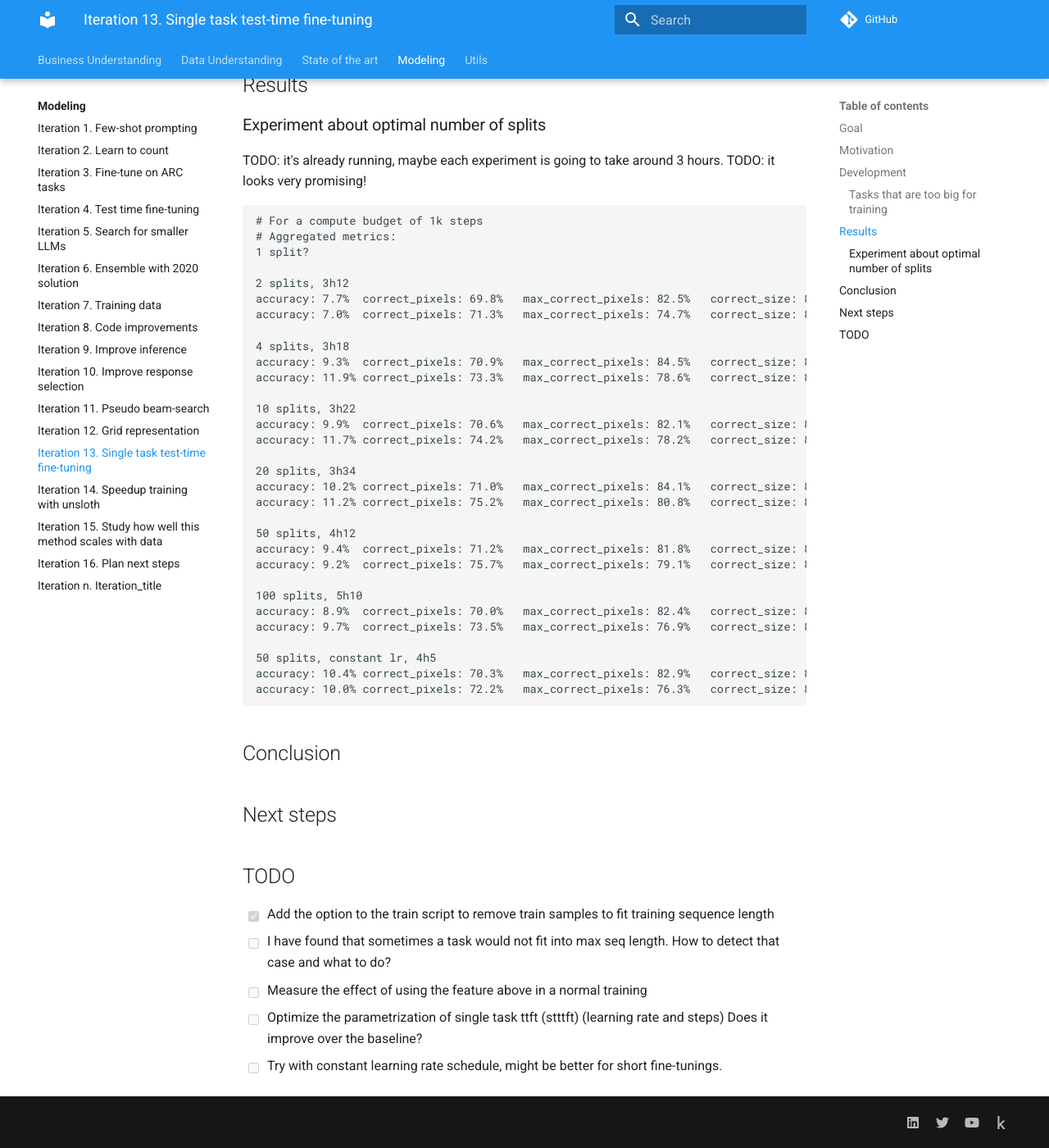
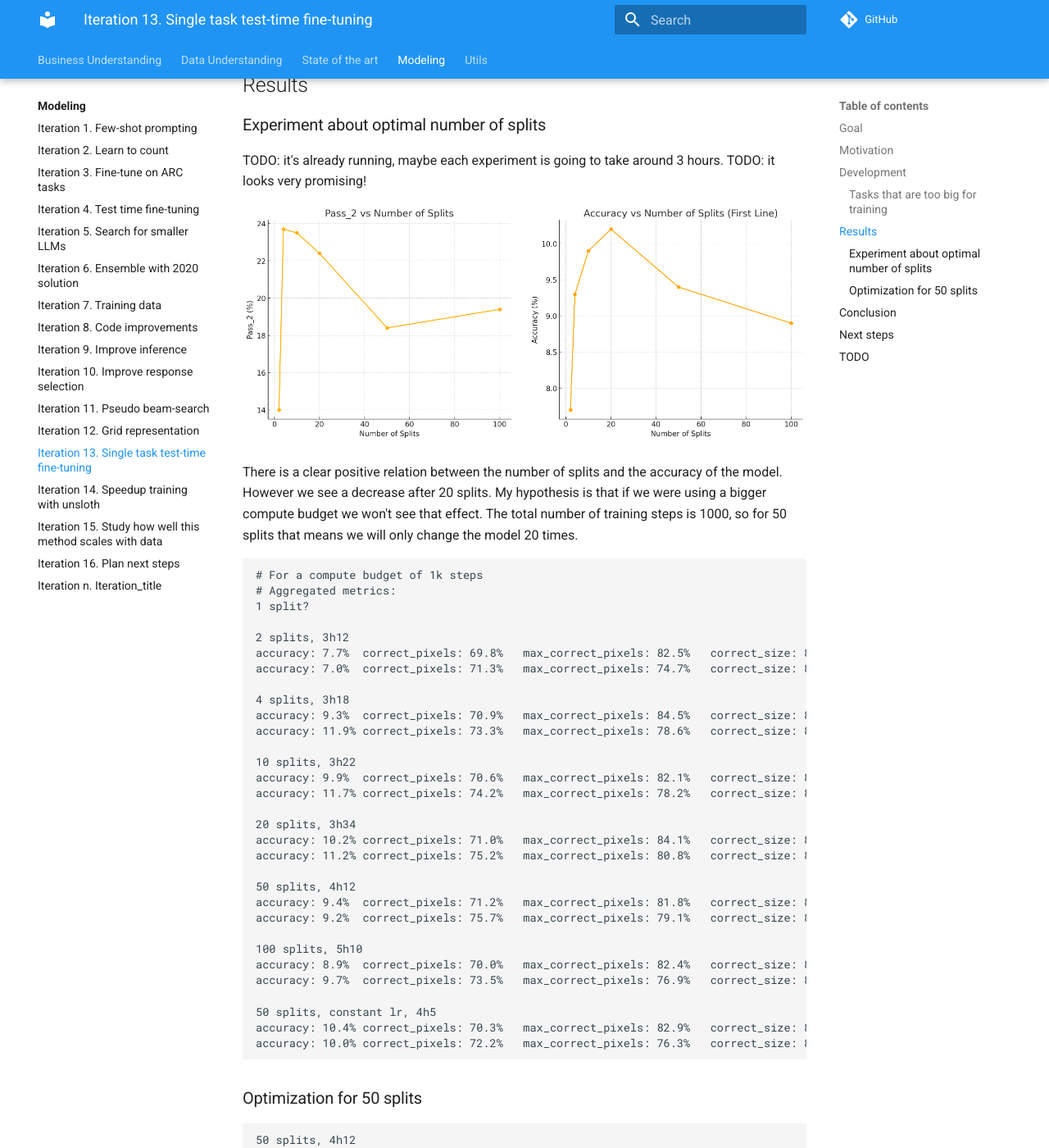
Before and after one commit to zhengjunyao-work/arc24, an MkDocs documentation site: the page built from docs/modeling/Iteration_13_single_task_ttft.md, in a window 1280 px wide and 1400 px high, scrolled down 1656 px. Shown: the whole window at 82% size. Built offline with MkDocs 1.6.1 and Material for MkDocs 9.7.7, drawn with Linux system fonts in a browser that asks for light colours; comment, search, counter and statistics services are not loaded; some of the changed text lies outside the part shown.

Commit message:
documented results

````diff
--- a/docs/modeling/Iteration_13_single_task_ttft.md
+++ b/docs/modeling/Iteration_13_single_task_ttft.md
@@ -63,39 +63,60 @@ No prompt smaller than 4096 tokens for task b9630600
 TODO: it's already running, maybe each experiment is going to take around 3 hours.
 TODO: it looks very promising!
 
+![effect of the number of splits](res/2024-09-02-17-44-54.png)
+
+There is a clear positive relation between the number of splits and the accuracy of the model. However we see a decrease after 20 splits. My hypothesis is that if we were using a bigger compute budget we won't see that effect. The total number of training steps is 1000, so for 50 splits that means we will only change the model 20 times.
+
 ```
 # For a compute budget of 1k steps
 # Aggregated metrics:
 1 split?
 
 2 splits, 3h12
-accuracy: 7.7%	correct_pixels: 69.8%	max_correct_pixels: 82.5%	correct_size: 84.4%	any_correct_size: 87.0%	pass_n: 25.5%	unanswered: 3.0%
-accuracy: 7.0%	correct_pixels: 71.3%	max_correct_pixels: 74.7%	correct_size: 85.0%	any_correct_size: 86.0%	pass_n: 14.0%	unanswered: 1.0%
+accuracy: 7.7%	correct_pixels: 69.8%	max_correct_pixels: 82.5%	correct_size: 84.4%	any_correct_size: 87.0%	pass_64: 25.5%	unanswered: 3.0%
+accuracy: 7.0%	correct_pixels: 71.3%	max_correct_pixels: 74.7%	correct_size: 85.0%	any_correct_size: 86.0%	pass_2: 14.0%	unanswered: 1.0%
 
 4 splits, 3h18
-accuracy: 9.3%	correct_pixels: 70.9%	max_correct_pixels: 84.5%	correct_size: 84.7%	any_correct_size: 89.5%	pass_n: 27.5%	unanswered: 3.8%
-accuracy: 11.9%	correct_pixels: 73.3%	max_correct_pixels: 78.6%	correct_size: 85.9%	any_correct_size: 87.9%	pass_n: 23.7%	unanswered: 0.0%
+accuracy: 9.3%	correct_pixels: 70.9%	max_correct_pixels: 84.5%	correct_size: 84.7%	any_correct_size: 89.5%	pass_64: 27.5%	unanswered: 3.8%
+accuracy: 11.9%	correct_pixels: 73.3%	max_correct_pixels: 78.6%	correct_size: 85.9%	any_correct_size: 87.9%	pass_2: 23.7%	unanswered: 0.0%
 
 10 splits, 3h22
-accuracy: 9.9%	correct_pixels: 70.6%	max_correct_pixels: 82.1%	correct_size: 84.1%	any_correct_size: 87.0%	pass_n: 28.5%	unanswered: 2.9%
-accuracy: 11.7%	correct_pixels: 74.2%	max_correct_pixels: 78.2%	correct_size: 86.2%	any_correct_size: 86.7%	pass_n: 23.5%	unanswered: 0.5%
+accuracy: 9.9%	correct_pixels: 70.6%	max_correct_pixels: 82.1%	correct_size: 84.1%	any_correct_size: 87.0%	pass_64: 28.5%	unanswered: 2.9%
+accuracy: 11.7%	correct_pixels: 74.2%	max_correct_pixels: 78.2%	correct_size: 86.2%	any_correct_size: 86.7%	pass_2: 23.5%	unanswered: 0.5%
 
 20 splits, 3h34
-accuracy: 10.2%	correct_pixels: 71.0%	max_correct_pixels: 84.1%	correct_size: 84.5%	any_correct_size: 89.0%	pass_n: 30.0%	unanswered: 3.5%
-accuracy: 11.2%	correct_pixels: 75.2%	max_correct_pixels: 80.8%	correct_size: 86.7%	any_correct_size: 88.8%	pass_n: 22.4%	unanswered: 0.5%
+accuracy: 10.2%	correct_pixels: 71.0%	max_correct_pixels: 84.1%	correct_size: 84.5%	any_correct_size: 89.0%	pass_64: 30.0%	unanswered: 3.5%
+accuracy: 11.2%	correct_pixels: 75.2%	max_correct_pixels: 80.8%	correct_size: 86.7%	any_correct_size: 88.8%	pass_2: 22.4%	unanswered: 0.5%
 
 50 splits, 4h12
-accuracy: 9.4%	correct_pixels: 71.2%	max_correct_pixels: 81.8%	correct_size: 85.4%	any_correct_size: 88.0%	pass_n: 27.0%	unanswered: 2.8%
-accuracy: 9.2%	correct_pixels: 75.7%	max_correct_pixels: 79.1%	correct_size: 88.3%	any_correct_size: 88.8%	pass_n: 18.4%	unanswered: 0.0%
+accuracy: 9.4%	correct_pixels: 71.2%	max_correct_pixels: 81.8%	correct_size: 85.4%	any_correct_size: 88.0%	pass_64: 27.0%	unanswered: 2.8%
+accuracy: 9.2%	correct_pixels: 75.7%	max_correct_pixels: 79.1%	correct_size: 88.3%	any_correct_size: 88.8%	pass_2: 18.4%	unanswered: 0.0%
 
 100 splits, 5h10
-accuracy: 8.9%	correct_pixels: 70.0%	max_correct_pixels: 82.4%	correct_size: 84.6%	any_correct_size: 88.0%	pass_n: 28.0%	unanswered: 3.1%
-accuracy: 9.7%	correct_pixels: 73.5%	max_correct_pixels: 76.9%	correct_size: 87.2%	any_correct_size: 87.8%	pass_n: 19.4%	unanswered: 0.0%
+accuracy: 8.9%	correct_pixels: 70.0%	max_correct_pixels: 82.4%	correct_size: 84.6%	any_correct_size: 88.0%	pass_64: 28.0%	unanswered: 3.1%
+accuracy: 9.7%	correct_pixels: 73.5%	max_correct_pixels: 76.9%	correct_size: 87.2%	any_correct_size: 87.8%	pass_2: 19.4%	unanswered: 0.0%
 
 50 splits, constant lr, 4h5
-accuracy: 10.4%	correct_pixels: 70.3%	max_correct_pixels: 82.9%	correct_size: 83.9%	any_correct_size: 87.0%	pass_n: 29.5%	unanswered: 4.0%
-accuracy: 10.0%	correct_pixels: 72.2%	max_correct_pixels: 76.3%	correct_size: 85.0%	any_correct_size: 87.0%	pass_n: 20.0%	unanswered: 1.0%
+accuracy: 10.4%	correct_pixels: 70.3%	max_correct_pixels: 82.9%	correct_size: 83.9%	any_correct_size: 87.0%	pass_64: 29.5%	unanswered: 4.0%
+accuracy: 10.0%	correct_pixels: 72.2%	max_correct_pixels: 76.3%	correct_size: 85.0%	any_correct_size: 87.0%	pass_2: 20.0%	unanswered: 1.0%
 ```
+
+### Optimization for 50 splits
+
+```
+50 splits, 4h12
+accuracy: 9.4%	correct_pixels: 71.2%	max_correct_pixels: 81.8%	correct_size: 85.4%	any_correct_size: 88.0%	pass_64: 27.0%	unanswered: 2.8%
+accuracy: 9.2%	correct_pixels: 75.7%	max_correct_pixels: 79.1%	correct_size: 88.3%	any_correct_size: 88.8%	pass_2: 18.4%	unanswered: 0.0%
+
+50 splits, constant lr, 4h5
+accuracy: 10.4%	correct_pixels: 70.3%	max_correct_pixels: 82.9%	correct_size: 83.9%	any_correct_size: 87.0%	pass_64: 29.5%	unanswered: 4.0%
+accuracy: 10.0%	correct_pixels: 72.2%	max_correct_pixels: 76.3%	correct_size: 85.0%	any_correct_size: 87.0%	pass_2: 20.0%	unanswered: 1.0%
+```
+
+Using a constant learning rate seems to have a positive effect.
+
+TODO: increase the budget to 2k or 3k steps
+TODO: what if I reduce the batch size? That way I will do more modifications to the model
 
 ## Conclusion
 
````
Also changed, not shown: other parts of docs/modeling/Iteration_13_single_task_ttft.md (+3 -3 lines), docs/modeling/res/2024-09-02-17-44-54.png (added).
